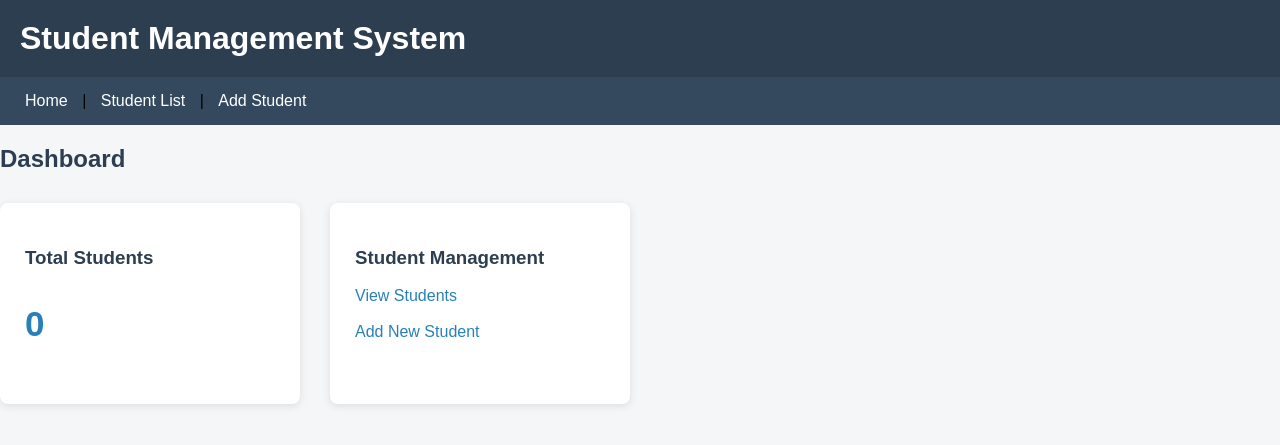
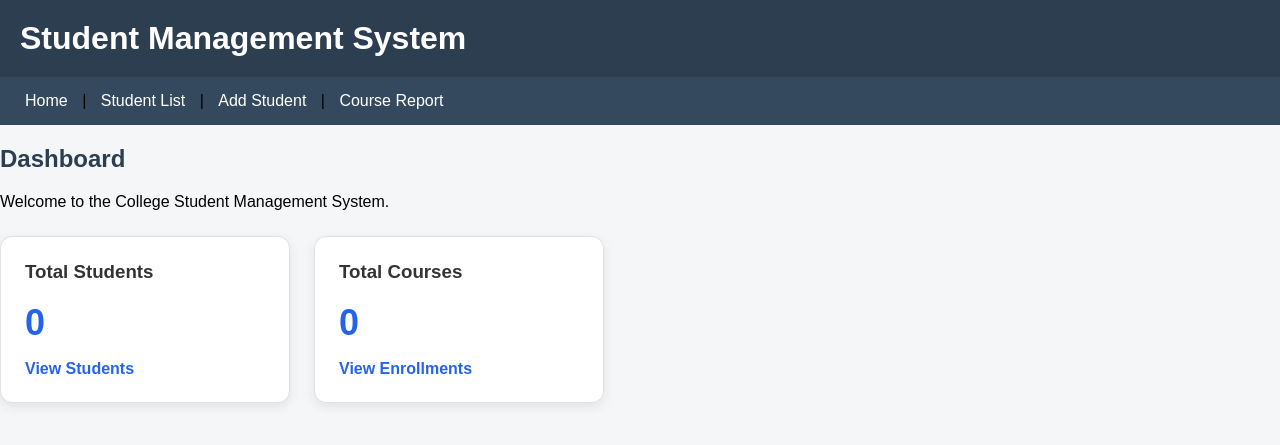
Before and after one commit to prashantpangul/student_man_system, a Flask app: page / in a window 1280 px wide. Shown: the top 445 px of the page. Run offline with Flask 3, Linux system fonts and the light colour scheme; data that the repository does not hold is empty.

Commit message:
Add dashboard and course report

```diff
--- a/app.py
+++ b/app.py
@@ -21,21 +21,30 @@ def _student_form_values():
     )
 
 
+# Dashboard
 @app.route("/")
 def home():
     connection = get_connection()
 
     try:
         with connection.cursor() as cursor:
-            cursor.execute("SELECT COUNT(*) AS total FROM students")
-            result = cursor.fetchone()
-            total_students = result[0]
+            cursor.execute("SELECT COUNT(*) FROM students")
+            total_students = cursor.fetchone()[0]
+
+            cursor.execute("""
+                SELECT COUNT(DISTINCT course)
+                FROM students
+                WHERE course IS NOT NULL AND course != ''
+            """)
+            total_courses = cursor.fetchone()[0]
+
     finally:
         connection.close()
 
     return render_template(
         "home.html",
-        total_students=total_students
+        total_students=total_students,
+        total_courses=total_courses
     )
 
 
@@ -43,7 +52,6 @@ def home():
 @app.route("/students")
 def students():
     search = request.args.get("search", "").strip()
-
     connection = get_connection()
 
     try:
@@ -56,17 +64,10 @@ def students():
                        OR course LIKE %s
                     ORDER BY id DESC
                 """
-
                 keyword = f"%{search}%"
-
-                cursor.execute(
-                    query,
-                    (keyword, keyword, keyword)
-                )
+                cursor.execute(query, (keyword, keyword, keyword))
             else:
-                cursor.execute(
-                    "SELECT * FROM students ORDER BY id DESC"
-                )
+                cursor.execute("SELECT * FROM students ORDER BY id DESC")
 
             student_rows = cursor.fetchall()
 
@@ -77,6 +78,31 @@ def students():
         "students.html",
         students=student_rows,
         search=search
+    )
+
+
+# Course-wise student report
+@app.route("/course-report")
+def course_report():
+    connection = get_connection()
+
+    try:
+        with connection.cursor() as cursor:
+            cursor.execute("""
+                SELECT course, COUNT(*) AS student_count
+                FROM students
+                WHERE course IS NOT NULL AND course != ''
+                GROUP BY course
+                ORDER BY course
+            """)
+            course_rows = cursor.fetchall()
+
+    finally:
+        connection.close()
+
+    return render_template(
+        "course_report.html",
+        courses=course_rows
     )
 
 
@@ -158,10 +184,7 @@ def edit_student(id):
     if request.method == "POST":
         return redirect(url_for("students"))
 
-    return render_template(
-        "edit_student.html",
-        student=student
-    )
+    return render_template("edit_student.html", student=student)
 
 
 # Delete a student
--- a/static/style.css
+++ b/static/style.css
@@ -244,3 +244,58 @@ td a {
     color: darkred;
     text-decoration: underline;
 }
+
+
+/* Dashboard layout */
+.dashboard-cards {
+    display: flex;
+    gap: 24px;
+    flex-wrap: wrap;
+    margin-top: 25px;
+}
+
+/* Dashboard summary cards */
+.dashboard-card {
+    background: #ffffff;
+    border: 1px solid #e0e0e0;
+    border-radius: 12px;
+    padding: 24px;
+    width: 240px;
+    box-shadow: 0 4px 12px rgba(0, 0, 0, 0.08);
+    transition: transform 0.2s ease, box-shadow 0.2s ease;
+}
+
+.dashboard-card:hover {
+    transform: translateY(-4px);
+    box-shadow: 0 8px 20px rgba(0, 0, 0, 0.12);
+}
+
+.dashboard-card h3 {
+    margin-top: 0;
+    color: #333333;
+}
+
+.dashboard-number {
+    font-size: 36px;
+    font-weight: bold;
+    color: #2563eb;
+    margin: 16px 0;
+}
+
+.dashboard-card a {
+    display: inline-block;
+    color: #2563eb;
+    text-decoration: none;
+    font-weight: bold;
+}
+
+.dashboard-card a:hover {
+    text-decoration: underline;
+}
+
+/* Responsive layout for small screens */
+@media (max-width: 600px) {
+    .dashboard-card {
+        width: 100%;
+    }
+}
--- a/templates/home.html
+++ b/templates/home.html
@@ -1,50 +1,43 @@
+
 <!DOCTYPE html>
-<html>
-
+<html lang="en">
 <head>
+    <meta charset="UTF-8">
+    <meta name="viewport" content="width=device-width, initial-scale=1.0">
     <title>Student Management System</title>
-
     <link rel="stylesheet"
           href="{{ url_for('static', filename='style.css') }}">
 </head>
 
 <body>
-
     <h1>Student Management System</h1>
 
-    <nav>
-        <a href="/">Home</a> |
-        <a href="/students">Student List</a> |
-        <a href="/add-student">Add Student</a>
-    </nav>
+
+<nav>
+    <a href="/">Home</a> |
+    <a href="/students">Student List</a> |
+    <a href="/add-student">Add Student</a> |
+    <a href="/course-report">Course Report</a>
+</nav>
+
 
     <hr>
 
     <h2>Dashboard</h2>
+    <p>Welcome to the College Student Management System.</p>
 
-    <div class="dashboard">
-
-        <div class="card">
+    <div class="dashboard-cards">
+        <div class="dashboard-card">
             <h3>Total Students</h3>
-            <p>{{ total_students }}</p>
+            <p class="dashboard-number">{{ total_students }}</p>
+            <a href="{{ url_for('students') }}">View Students</a>
         </div>
 
-        <div class="card">
-            <h3>Student Management</h3>
-
-            <a href="/students">
-                View Students
-            </a>
-
-            <br><br>
-
-            <a href="/add-student">
-                Add New Student
-            </a>
+        <div class="dashboard-card">
+            <h3>Total Courses</h3>
+            <p class="dashboard-number">{{ total_courses }}</p>
+            <a href="{{ url_for('students') }}">View Enrollments</a>
         </div>
-
     </div>
-
 </body>
-
 </html>
```
Also changed, not shown: templates/course_report.html (added, +56 -0 lines).
